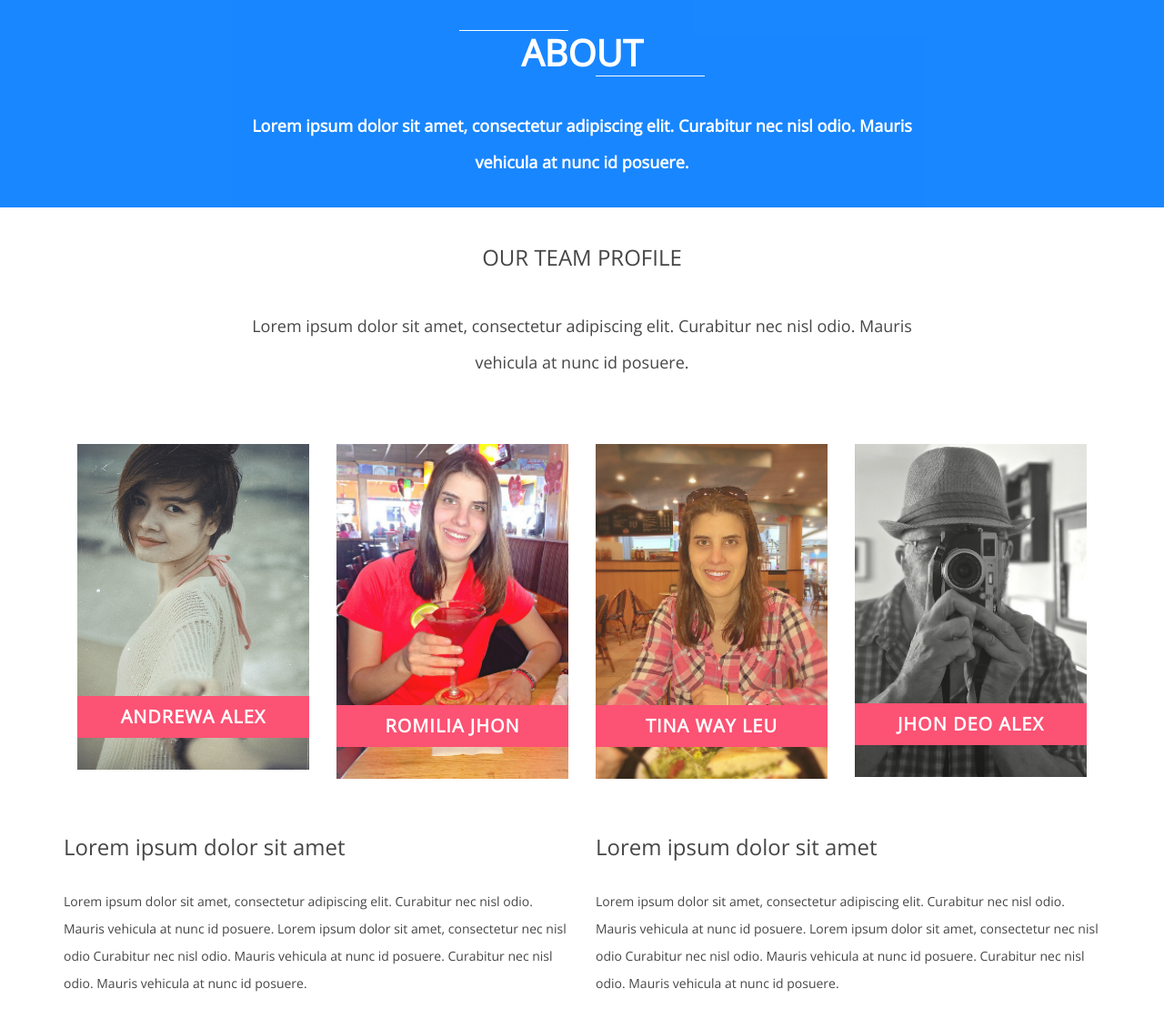
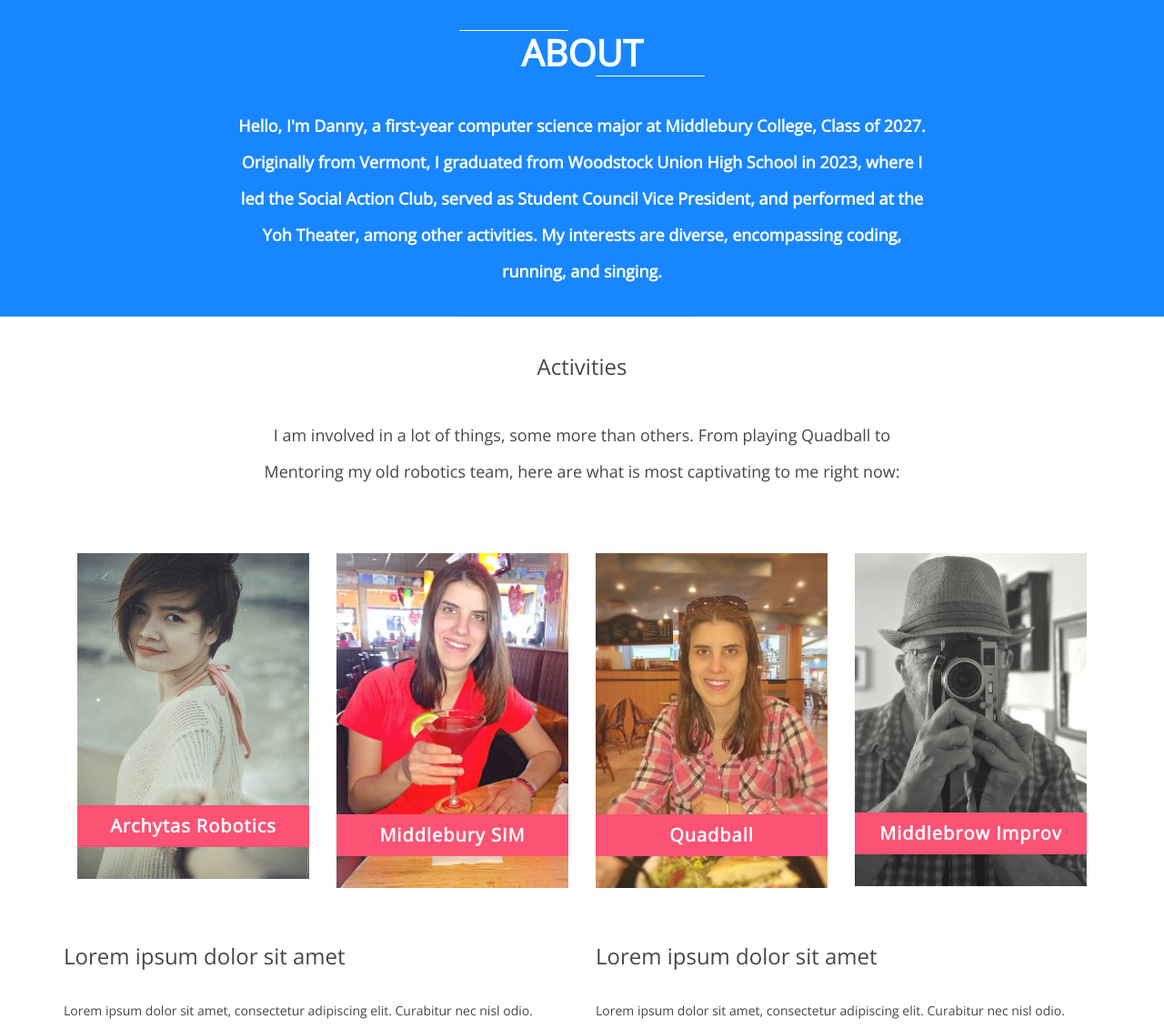
Before and after one commit to dannysmith-vt/personal, a plain HTML site: page index.html in a window 1280 px wide. Shown: the part 723-1854 px from the top of the page at 91% size. Drawn offline with nearby package versions, Linux system fonts and the light colour scheme; a script that the page names is missing; files whose address does not match are found by name.

Commit message:
Update index.html

```diff
--- a/index.html
+++ b/index.html
@@ -69,7 +69,7 @@
         <h3>SOCIAL</h3>
         <a href="#">MY SOCIAL PRESENCE</a>
         <a href="#"><i class="fa fa-facebook fa-3x"></i>Github</a>
-        <a href="#"><i class="fa fa-twitter fa-3x"></i>Twitter</a>
+        <a href="https://x.com/pauldannysmith?s=20"><i class="fa fa-twitter fa-3x"></i>Twitter</a>
         <a href="#"><i class="fa fa-linkedin fa-3x"></i>Instagram</a>
     </nav>
 
@@ -103,8 +103,11 @@
                 <div class="row text-center">
                     <div class="col-md-8 col-md-offset-2 ">
                         <h4>
-                            <strong>Lorem ipsum dolor sit amet, consectetur adipiscing elit.
-                                Curabitur nec nisl odio. Mauris vehicula at nunc id posuere.
+                            <strong>Hello, I'm Danny, a first-year computer science major at Middlebury College, Class of 2027.
+                                Originally from Vermont, I graduated from Woodstock Union High School in 2023, where I led the
+                                Social Action Club, served as Student Council Vice President, and performed at the Yoh Theater,
+                                among other activities. My interests are diverse, encompassing coding, running, and singing.
+
                             </strong>
                         </h4>
                     </div>
@@ -116,9 +119,9 @@
         <div class="container">
             <div class="row text-center g-pad-bottom">
                 <div class="col-md-8 col-md-offset-2 ">
-                    <h3>OUR TEAM PROFILE</h3>
-                    <h4>Lorem ipsum dolor sit amet, consectetur adipiscing elit.
-                        Curabitur nec nisl odio. Mauris vehicula at nunc id posuere.
+                    <h3>Activities</h3>
+                    <h4>I am involved in a lot of things, some more than others. From playing Quadball
+                        to Mentoring my old robotics team, here are what is most captivating to me right now:
                     </h4>
                 </div>
 
@@ -128,25 +131,25 @@
                     <div class="col-md-3 col-sm-3 col-xs-6">
                         <div class="team-member">
                             <img src="assets/img/team/1.png" alt="">
-                            <h3><strong>ANDREWA ALEX </strong></h3>
+                            <h3><strong>Archytas Robotics </strong></h3>
                         </div>
                     </div>
                     <div class="col-md-3 col-sm-3 col-xs-6">
                         <div class="team-member">
                             <img src="assets/img/team/2.png" alt="">
-                            <h3><strong>ROMILIA JHON </strong></h3>
+                            <h3><strong>Middlebury SIM </strong></h3>
                         </div>
                     </div>
                     <div class="col-md-3 col-sm-3 col-xs-6">
                         <div class="team-member">
                             <img src="assets/img/team/3.png" alt="">
-                            <h3><strong>TINA WAY LEU </strong></h3>
+                            <h3><strong>Quadball </strong></h3>
                         </div>
                     </div>
                     <div class="col-md-3 col-sm-3 col-xs-6">
                         <div class="team-member">
                             <img src="assets/img/team/4.png" alt="">
-                            <h3><strong>JHON DEO ALEX </strong></h3>
+                            <h3><strong>Middlebrow Improv </strong></h3>
                         </div>
                     </div>
 
```
